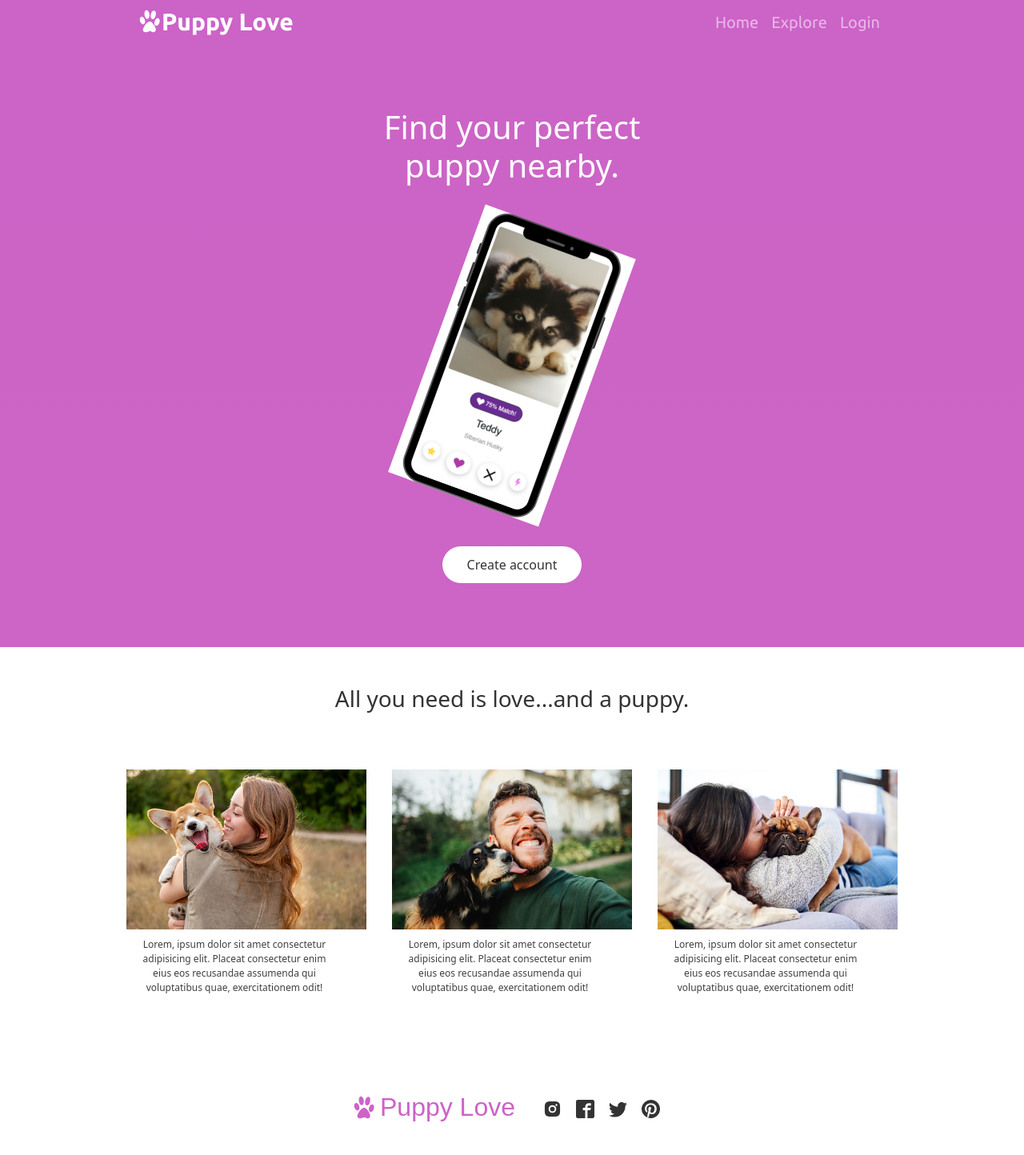
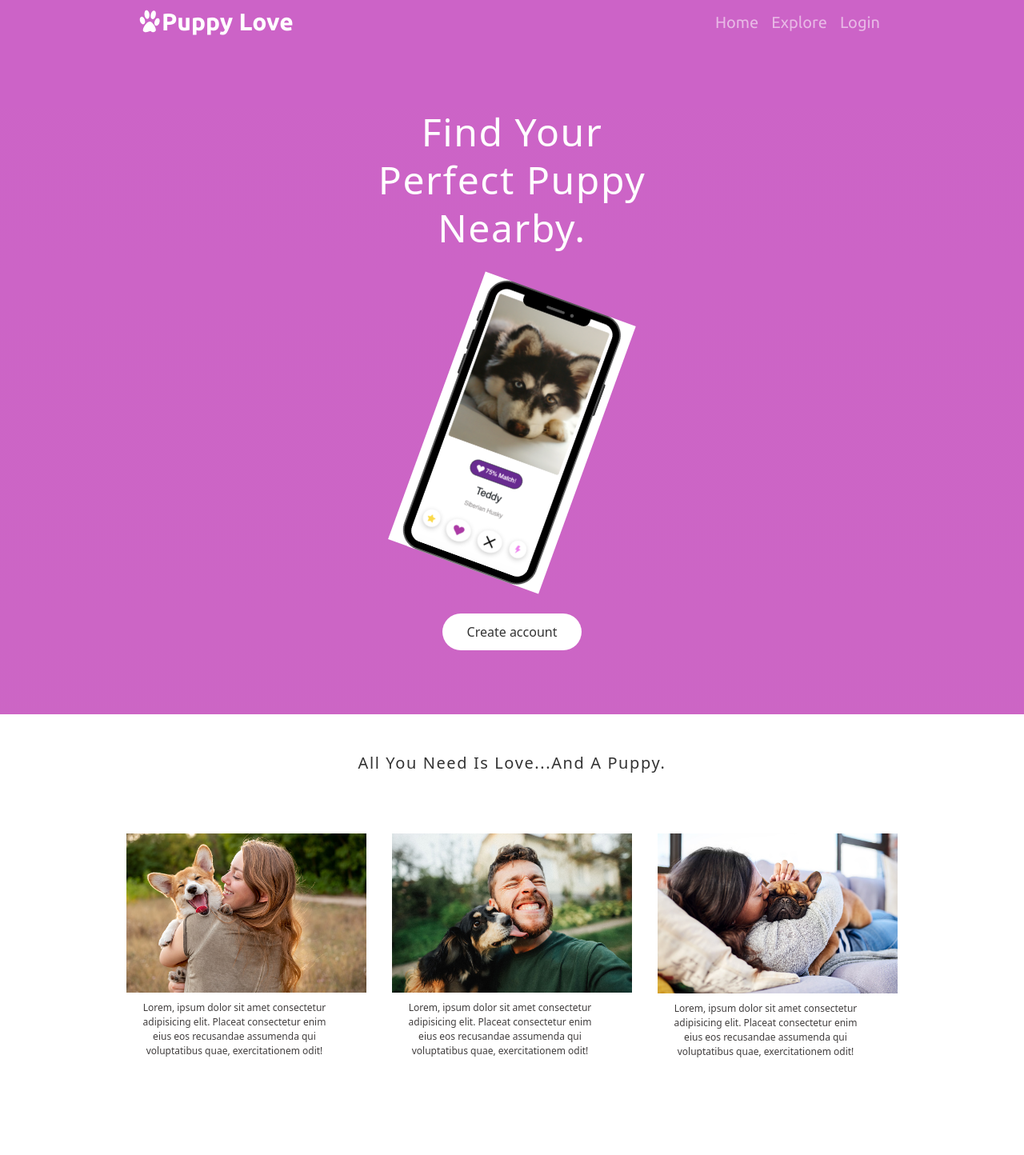
Before and after one commit to kristenwood123/puppy-love-react, a React (Create React App) app: page / in a window 1280 px wide. Shown: the part 80-1524 px from the top of the page at 80% size. Built offline with nearby package versions, Linux system fonts and the light colour scheme.

Commit message:
added global styles

```diff
--- a/src/App.js
+++ b/src/App.js
@@ -1,7 +1,7 @@
 import React, { useState } from 'react'
 import { Routes, Route } from "react-router-dom";
 import 'bootstrap/dist/css/bootstrap.min.css'
-import data from './data'
+import data from './data/data'
 
 // Components
 import NavBar from './components/NavBar'
--- a/src/components/Home.js
+++ b/src/components/Home.js
@@ -1,24 +1,28 @@
-import React from 'react'
+import React, { useState } from 'react'
 import iphone from '../images/iphone-dog.png'
-import { homeData } from '../home-data'
+import { homeData } from '../data/home-data'
+import { data } from '../data/carousel-data'
 
 const Home = ({showModal, setShowModal}) => {
+  const [carouselData, setCarouselData] = useState(data)
 
   const handleModal = () => {
     setShowModal(!showModal)
   }
 
+
+
   return (
     <>
-    <div className='hero-text'>
+    <section className='hero-text'>
       <h1>Find your perfect puppy nearby.</h1>
       <img src={iphone} alt="" style={{maxWidth:'200px'}} className='iphone'/>
       <div className="button-login-wrapper">
         <button
         onClick={handleModal} className='btn btn-login'>Create account</button>
         </div>
-    </div>
-    <div className="hero-section">
+    </section>
+    <section className="hero-section">
       <h3>All you need is love...and a puppy.</h3>
         <div className="hero-wrapper">
           {homeData.map((item) => {
@@ -31,7 +35,10 @@ const Home = ({showModal, setShowModal}) => {
             )
           })}
         </div>
-    </div>
+    </section>
+    <section className="carousel-section">
+
+    </section>
     </>
   )
 }
--- /dev/null
+++ b/src/data/carousel-data.js
@@ -0,0 +1,14 @@
+export const data = [
+  {
+    id: 1,
+    image: './images/stock4.png'
+  },
+   {
+    id: 2,
+    image: './images/stock4.png'
+  },
+ {
+    id: 3,
+    image: './images/stock4.png'
+  }
+]
--- a/src/styles/styles.css
+++ b/src/styles/styles.css
@@ -1,15 +1,65 @@
-* {
-  padding: 0;
-  margin: 0;
+/*
+===============
+Variables
+===============
+*/
+:root {
   --color-main-purple: #cc63c7;
   --color-button-purple: #520f80;
   --color-gray-bg: #f9f9f9;
   --color-dark-text: #333333;
+  --spacing: 0.1rem;
+  --transition: all 0.3s linear;
+}
+
+/*
+===============
+Global Styles
+===============
+*/
+*,
+::after,
+::before {
+  margin: 0;
+  padding: 0;
+  box-sizing: border-box;
 }
 
 body {
   background: linear-gradient(var(--color-main-purple), #cc67c3);
   color: white;
+}
+
+ul {
+  list-style-type: none;
+}
+a {
+  text-decoration: none;
+}
+h1,
+h2,
+h3,
+h4 {
+  letter-spacing: var(--spacing);
+  text-transform: capitalize;
+  line-height: 1.25;
+  margin-bottom: 0.75rem;
+}
+h1 {
+  font-size: 3rem;
+}
+h2 {
+  font-size: 2rem;
+}
+h3 {
+  font-size: 1.25rem;
+}
+h4 {
+  font-size: 0.875rem;
+}
+p {
+  margin-bottom: 1.25rem;
+  color: var(--color-dark-text);
 }
 
 .navbar {
@@ -49,7 +99,6 @@ body {
   background-color: white;
   padding: 10px 30px;
   text-align: center;
-  text-decoration: none;
   cursor: pointer;
   border-radius: 23px;
   color: var(--color-dark-text);
@@ -262,14 +311,14 @@ hr {
 .dog__card:hover {
   box-shadow: 0 3px 10px rgb(0 0 0 / 0.1);
   cursor: pointer;
-  transition: 0.2s ease-out;
+  transition: var(--transition);
 }
 
 .icons:hover,
 .icon-small:hover {
   cursor: pointer;
   transform: scale(1.1);
-  transition: 0.2s ease-out;
+  transition: var(--transition);
 }
 
 /* --------------------Footer-------------------- */
@@ -303,7 +352,7 @@ footer {
 .footer-icons ul li:hover,
 .footer-links ul li:hover {
   color: var(--color-main-purple);
-  transition: 0.3s;
+  transition: var(--transition);
 }
 
 .footer-logo {
@@ -316,7 +365,6 @@ footer ul {
 
 footer ul li {
   font-size: 12px;
-  list-style-type: none;
   color: var(--color-dark-text);
   cursor: pointer;
   margin-left: 3px;
```
Also changed, not shown: src/data/data.js (renamed from src/data.js), src/data/home-data.js (renamed from src/home-data.js), 1 other file (tests, documents, lock files or other folders).
